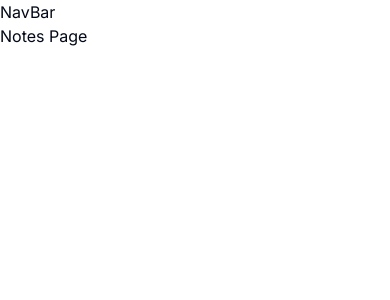
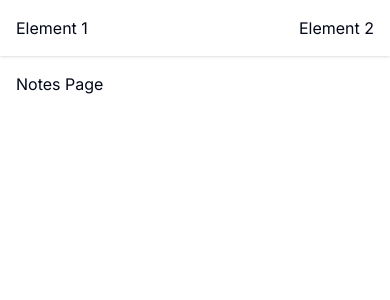
Before and after one commit to cannonspears/Scripple, a Next.js app: page /notes in a window 390 px wide. Shown: the top 300 px of the page. Built offline with nearby package versions, Linux system fonts and the light colour scheme.

Commit message:
NavBar responsiveness and layout

```diff
--- a/src/app/notes/Navbar.tsx
+++ b/src/app/notes/Navbar.tsx
@@ -1,3 +1,10 @@
 export default function NavBar() {
-  return <div>NavBar</div>;
+  return (
+    <div className="p-4 shadow">
+      <div className="m-auto flex max-w-7xl flex-wrap items-center justify-between gap-3">
+        <span>Element 1</span>
+        <span>Element 2</span>
+      </div>
+    </div>
+  );
 }
--- a/src/app/notes/layout.tsx
+++ b/src/app/notes/layout.tsx
@@ -4,7 +4,7 @@ export default function Layout({ children }: { children: React.ReactNode }) {
   return (
     <>
       <NavBar />
-      <main className="p4 m-auto max-w-7xl">{children}</main>
+      <main className="m-auto max-w-7xl p-4">{children}</main>
     </>
   );
 }
```
